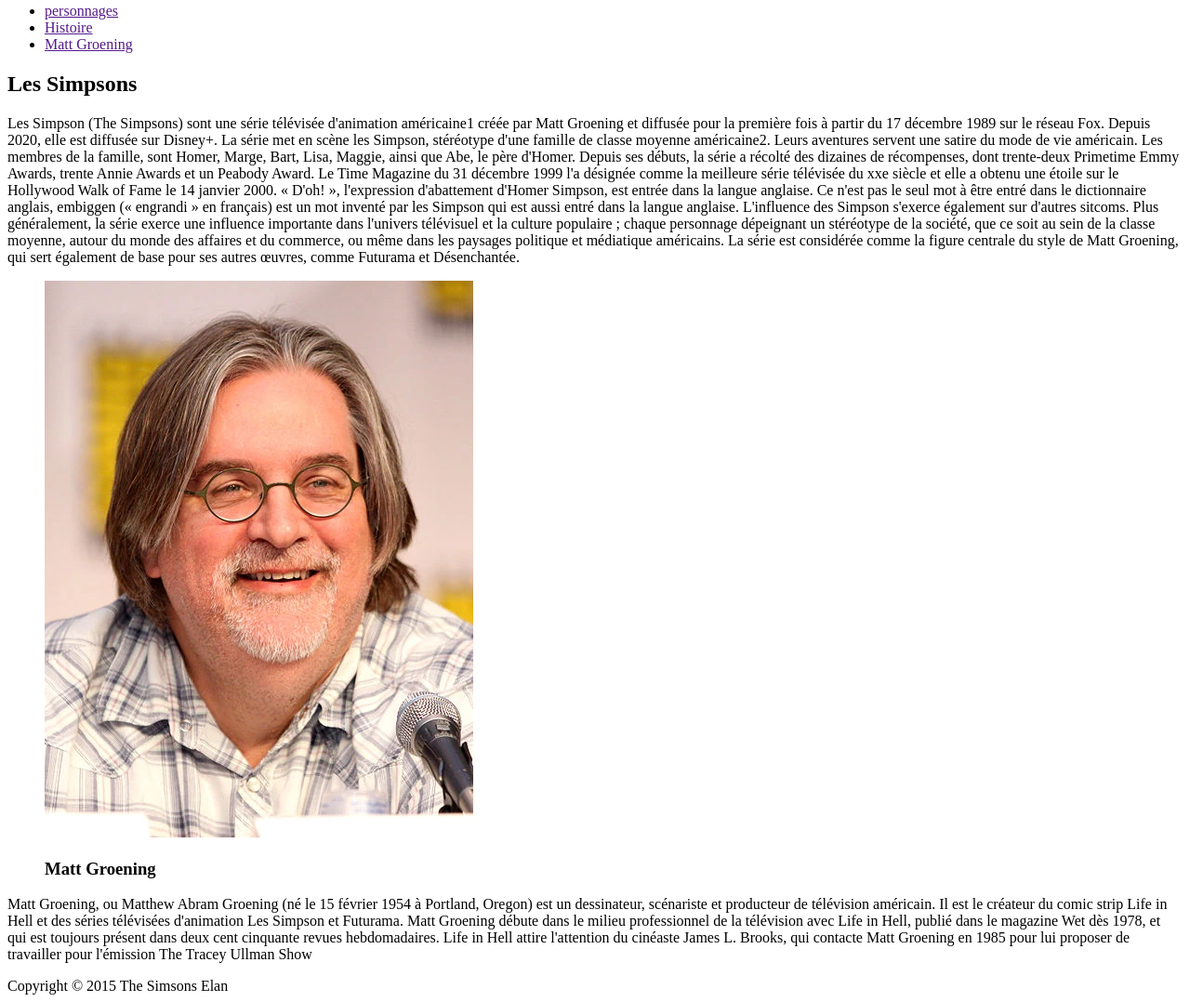
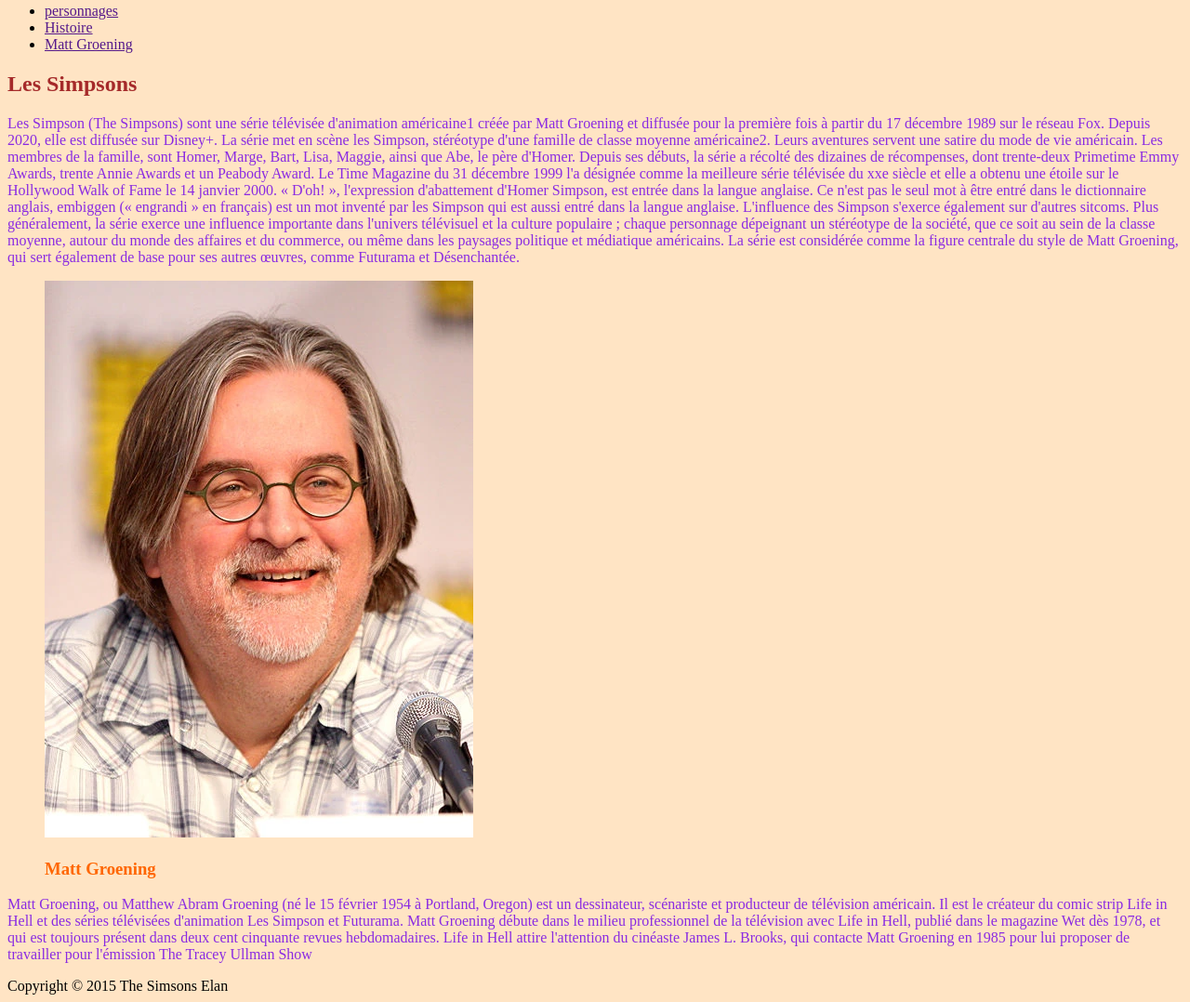
Before and after one commit to BadrMorad/teste, a plain HTML site: page inedx.html in a window 1280 px wide. Shown: the part 419-1497 px from the top of the page at 93% size. Drawn offline with Linux system fonts and the light colour scheme.

Commit message:
modification couleur

```diff
--- a/inedx.html
+++ b/inedx.html
@@ -2,6 +2,7 @@
 <html lang="fr">
   <head>
     <meta charset="UTF-8" />
+    <link rel="stylesheet" href="style.css" />
     <meta http-equiv="X-UA-Compatible" content="IE=edge" />
     <meta name="viewport" content="width=, initial-scale=1.0" />
     <title>Simpsons</title>
--- /dev/null
+++ b/style.css
@@ -0,0 +1,15 @@
+h2 {
+  color: brown;
+}
+h3,
+em {
+  color: rgb(255, 102, 0);
+}
+p,
+em {
+  color: blueviolet;
+}
+body,
+em {
+  background-color: bisque;
+}
```
